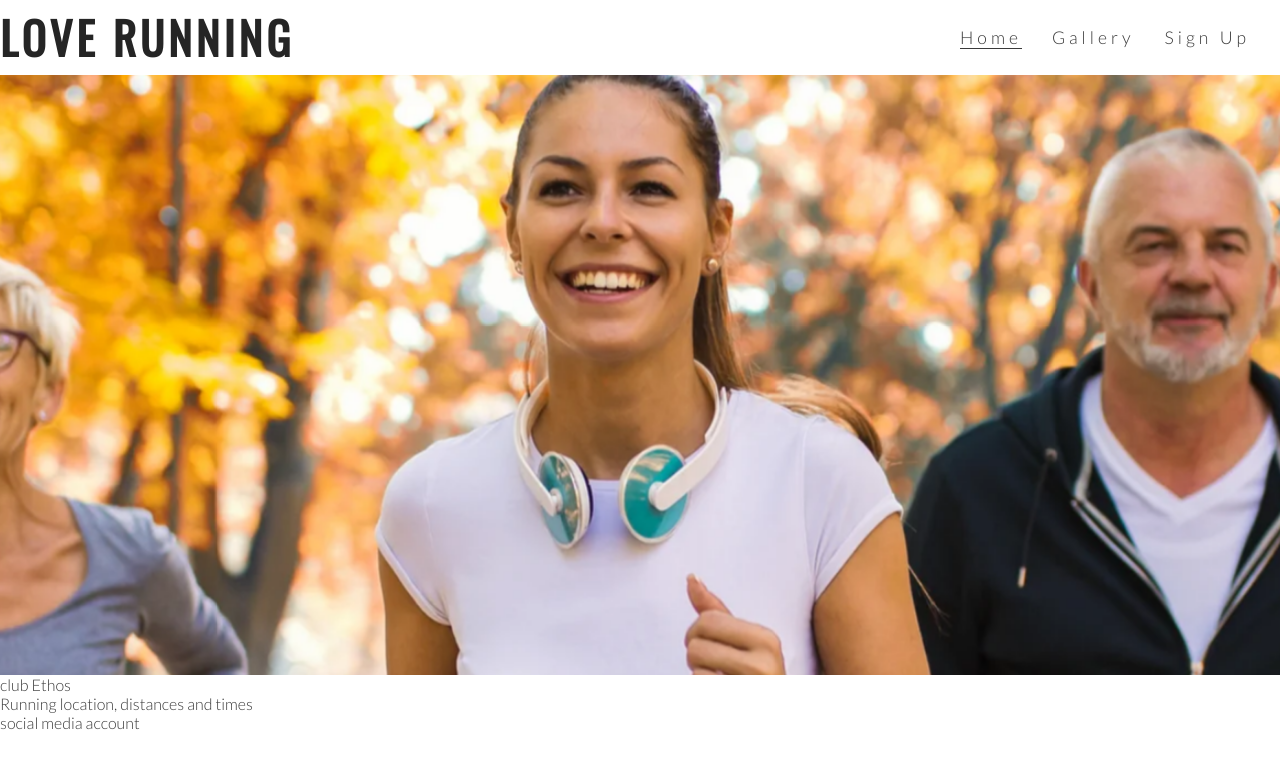
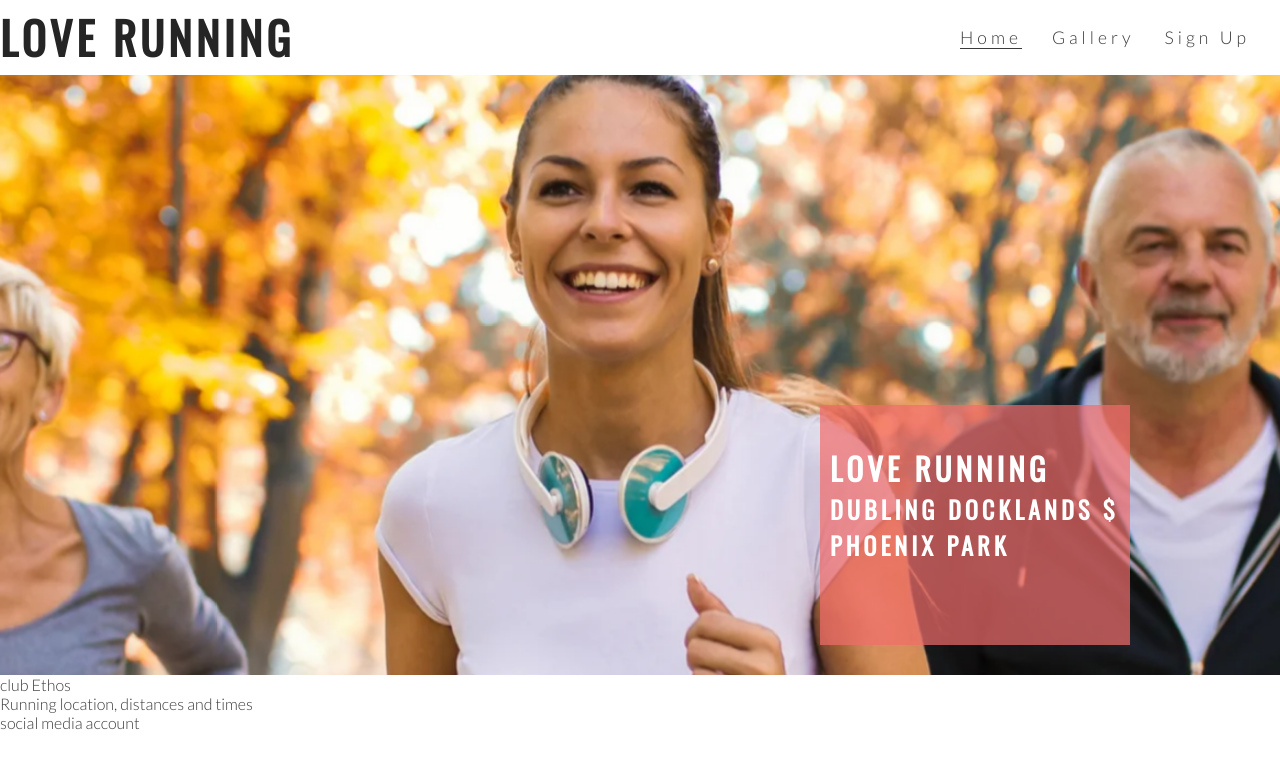
Before and after one commit to SaraCandela/love-running, a plain HTML site: page index.html in a window 1280 px wide. Drawn offline with nearby package versions, Linux system fonts and the light colour scheme.

Commit message:
Add cover text and style

```diff
--- a/assets/css/style.css
+++ b/assets/css/style.css
@@ -56,12 +56,18 @@ h1, h2 {
     border-bottom: 1px solid #3a3a3a;
 }
 
-/* hero image */
+/* hero image and cover text */
 
 #hero-outer{
     height: 600px;
     width: 100%;
     overflow: hidden;
+
+    position: relative;
+}
+
+#cover-text, #cover-text h2 {
+    color: #fff;
 }
 
 #hero-image {
@@ -85,3 +91,23 @@ h1, h2 {
         transform: scale(1.1);
     }
 }
+
+#cover-text {
+    font-size: 130%;
+    font-family: Oswald, sans-serif;
+    text-transform: uppercase;
+    letter-spacing: 4px;
+
+    width: 300px;
+    height: 200px;
+
+    padding-top: 40px;
+    padding-left: 10px;
+
+    background-color: rgba(241, 109, 107, .7);
+
+    bottom: 30px;
+    right: 150px;
+
+    position: absolute;
+}
--- a/index.html
+++ b/index.html
@@ -35,6 +35,10 @@
     </header>
     <section id="hero-outer">
         <div id="hero-image"></div>
+        <div id="cover-text">
+            <h2>Love Running</h2>
+            <h3>Dubling Docklands $ Phoenix Park</h3>
+        </div>
     </section>
     <section>
         club Ethos
```
